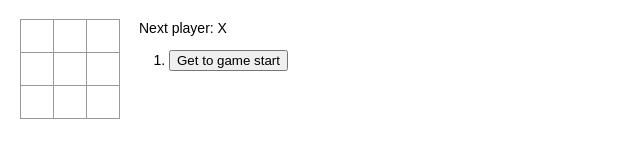
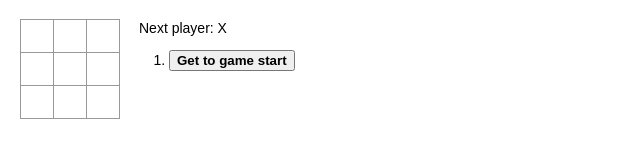
Before and after one commit to cancerXW/tic-tac-toe-vite-react, a React (Vite) app: page / in a window 1280 px wide. Shown: the top 160 px of the page, without its empty margins (0-640 px from the left). Built offline with nearby package versions, Linux system fonts and the light colour scheme.

Commit message:
1 完成 在历史记录列表中加粗显示当前选择的项目

```diff
--- a/src/index.jsx
+++ b/src/index.jsx
@@ -99,7 +99,9 @@ class Game extends React.Component {
                 : 'Get to game start'
             return (
                 <li key={move}>
-                    <button onClick={() => this.jumpTo(move)}>{desc}</button>
+                    <button style={{
+                        fontWeight: this.state.stepNumber == move ? 'bolder' : 'normal'
+                    }} onClick={() => this.jumpTo(move)}>{desc}</button>
                 </li>
             )
         })
```
